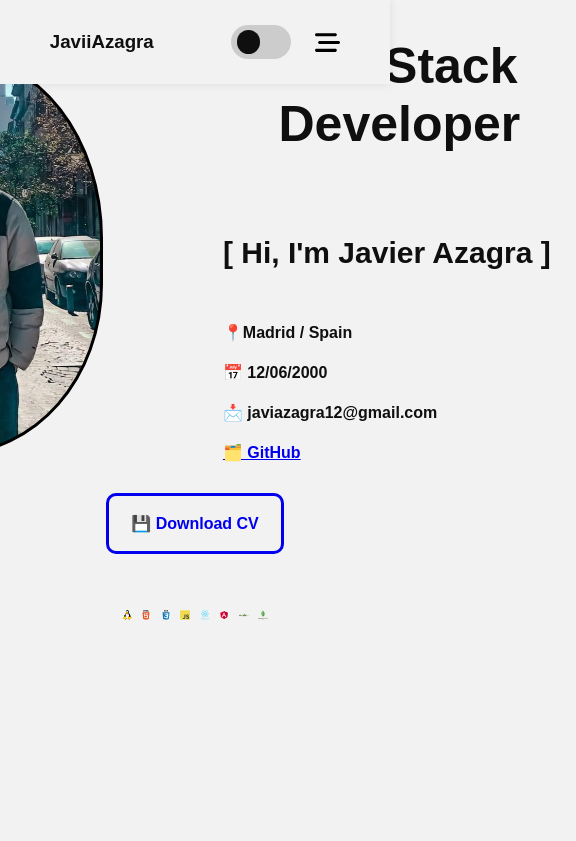
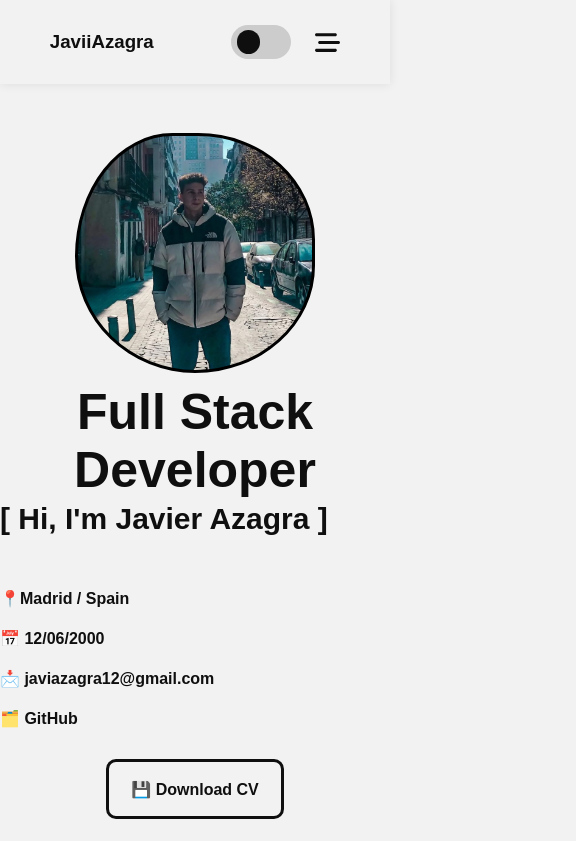
Before and after one commit to JaviiAzagra/portfolio-darkmode, a React (Vite) app: page / in a window 390 px wide. Shown: the top 841 px of the page, 576 px wide, since content can reach past the window. Built offline with nearby package versions, Linux system fonts and the light colour scheme; a web font is replaced by a local one.

Commit message:
FEAT: menu hamburguer compatible with darak mode

```diff
--- a/src/components/Navbar.tsx
+++ b/src/components/Navbar.tsx
@@ -51,7 +51,7 @@ const Navbar = () => {
 
           <li onClick={() => hamburgerMenu()}>
             <i className="mobile-menu">
-              <svg xmlns="http://www.w3.org/2000/svg" viewBox="0 0 512 512">
+            <svg xmlns="http://www.w3.org/2000/svg" viewBox="0 0 512 512">
                 <path d="M0 96C0 78.3 14.3 64 32 64H416c17.7 0 32 14.3 32 32s-14.3 32-32 32H32C14.3 128 0 113.7 0 96zM64 256c0-17.7 14.3-32 32-32H480c17.7 0 32 14.3 32 32s-14.3 32-32 32H96c-17.7 0-32-14.3-32-32zM448 416c0 17.7-14.3 32-32 32H32c-17.7 0-32-14.3-32-32s14.3-32 32-32H416c17.7 0 32 14.3 32 32z" />
               </svg>
             </i>
--- a/src/index.css
+++ b/src/index.css
@@ -25,7 +25,7 @@ body{
   transition: all .5s ease-in-out;
 }
 
-/* a{
+a{
   color: var(--text-primary);
   text-decoration: none;
   cursor: pointer;
@@ -33,7 +33,7 @@ body{
 
 a:hover{
   text-decoration: underline;
-} */
+}
 
 /* CONTAINER MAIN */
 .container-main{
--- a/src/styles/About.css
+++ b/src/styles/About.css
@@ -126,3 +126,40 @@
 .habilities>img{
   width: 4%;
 }
+
+@media screen and (max-width: 800px) {
+  .about{
+    display: flex;
+    align-items: center;
+    padding-top: 20%;
+    gap: 10px;
+  }
+
+  .img{
+    width: 15rem;
+    height: 15rem;
+  }
+
+  .img:hover{
+    width: 17rem;
+    height: 17rem;
+  }
+
+  .texttitle{
+    font-size: 30px;
+  }
+}
+
+@media screen and (max-width: 430px) {
+  .about{
+    display: flex;
+    flex-direction: column;
+  }
+}
+
+@media screen and (max-width: 290px) {
+  .about{
+    display: flex;
+    flex-direction: column;
+  }
+}
--- a/src/styles/Navbar.scss
+++ b/src/styles/Navbar.scss
@@ -119,3 +119,11 @@ nav {
 .switchnavbar{
   width: 140px;
 }
+
+/* .svghamburguer{
+  color: var(--text-primary);
+}
+ */
+.mobile-menu>svg{
+  fill: var(--text-primary);
+}
```
Also changed, not shown: src/assets/icons8-menú.svg (added).
